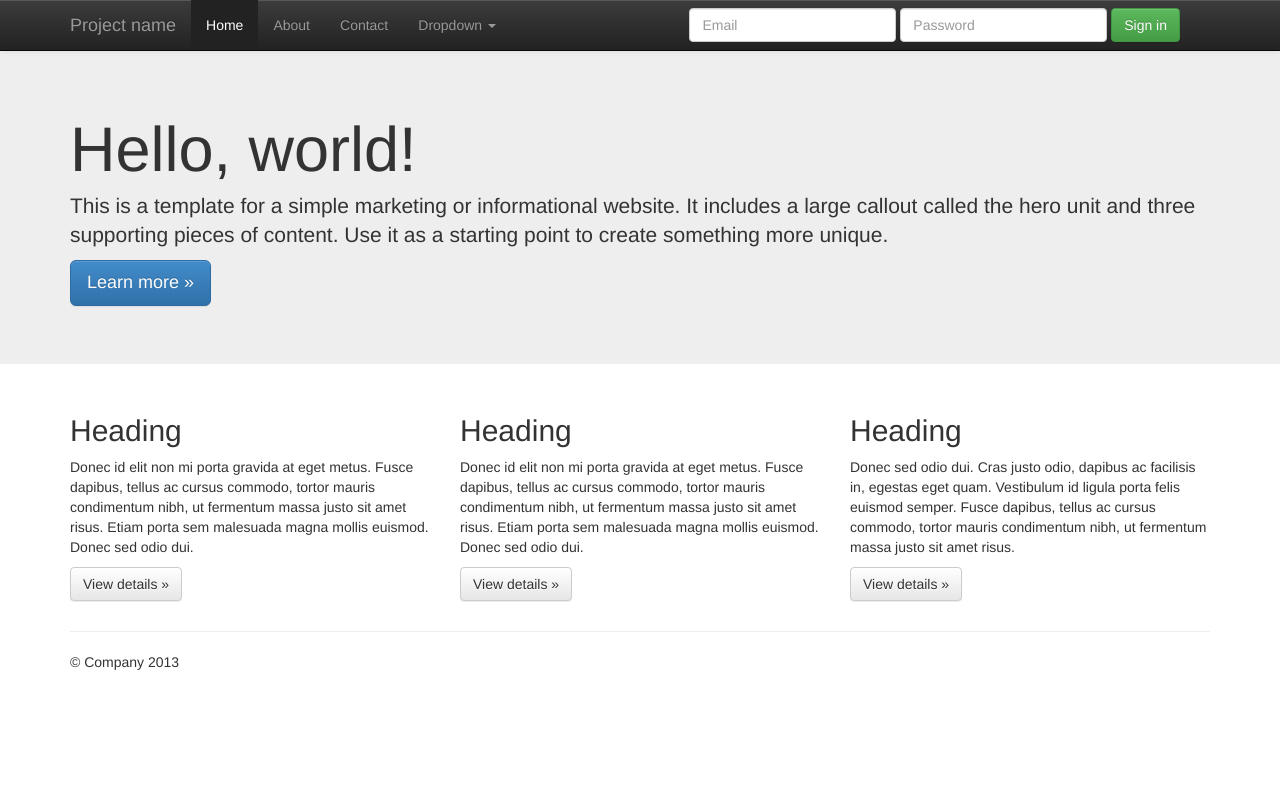
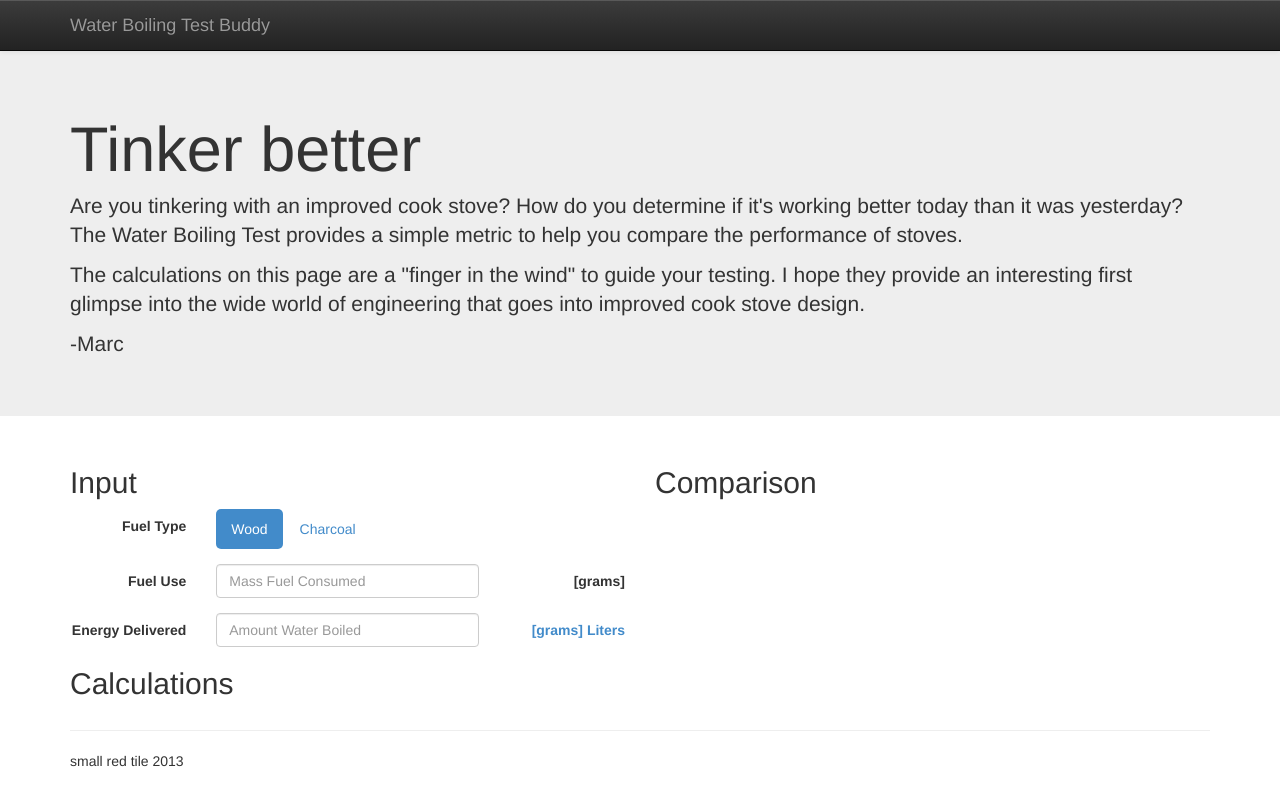
Before and after one commit to marcpare/stove-tinkerer-tools, a plain HTML site: page wbt-buddy/index.html in a window 1280 px wide. Drawn offline with nearby package versions, Linux system fonts and the light colour scheme.

Commit message:
laying out input form

```diff
--- a/wbt-buddy/index.html
+++ b/wbt-buddy/index.html
@@ -28,72 +28,76 @@
             <span class="icon-bar"></span>
             <span class="icon-bar"></span>
           </button>
-          <a class="navbar-brand" href="#">Project name</a>
+          <a class="navbar-brand" href="#">Water Boiling Test Buddy</a>
         </div>
-        <div class="navbar-collapse collapse">
-          <ul class="nav navbar-nav">
-            <li class="active"><a href="#">Home</a></li>
-            <li><a href="#about">About</a></li>
-            <li><a href="#contact">Contact</a></li>
-            <li class="dropdown">
-              <a href="#" class="dropdown-toggle" data-toggle="dropdown">Dropdown <b class="caret"></b></a>
-              <ul class="dropdown-menu">
-                <li><a href="#">Action</a></li>
-                <li><a href="#">Another action</a></li>
-                <li><a href="#">Something else here</a></li>
-                <li class="divider"></li>
-                <li class="dropdown-header">Nav header</li>
-                <li><a href="#">Separated link</a></li>
-                <li><a href="#">One more separated link</a></li>
-              </ul>
-            </li>
-          </ul>
-          <form class="navbar-form navbar-right">
-            <div class="form-group">
-              <input type="text" placeholder="Email" class="form-control">
-            </div>
-            <div class="form-group">
-              <input type="password" placeholder="Password" class="form-control">
-            </div>
-            <button type="submit" class="btn btn-success">Sign in</button>
-          </form>
-        </div><!--/.navbar-collapse -->
       </div>
     </div>
 
     <!-- Main jumbotron for a primary marketing message or call to action -->
     <div class="jumbotron">
       <div class="container">
-        <h1>Hello, world!</h1>
-        <p>This is a template for a simple marketing or informational website. It includes a large callout called the hero unit and three supporting pieces of content. Use it as a starting point to create something more unique.</p>
-        <p><a class="btn btn-primary btn-lg">Learn more &raquo;</a></p>
+        <h1>Tinker better</h1>
+        <p>Are you tinkering with an improved cook stove? How do you determine if it's working better today than it was yesterday? The Water Boiling Test provides a simple metric to help you compare the performance of stoves.</p>
+        <p>The calculations on this page are a "finger in the wind" to guide your testing. I hope they provide an interesting first glimpse into the wide world of engineering that goes into improved cook stove design.</p>
+
+        <p>-Marc</p>
       </div>
     </div>
 
     <div class="container">
       <!-- Example row of columns -->
       <div class="row">
-        <div class="col-lg-4">
-          <h2>Heading</h2>
-          <p>Donec id elit non mi porta gravida at eget metus. Fusce dapibus, tellus ac cursus commodo, tortor mauris condimentum nibh, ut fermentum massa justo sit amet risus. Etiam porta sem malesuada magna mollis euismod. Donec sed odio dui. </p>
-          <p><a class="btn btn-default" href="#">View details &raquo;</a></p>
+        <div class="col-lg-6">
+          <div class="model-inputs">
+            <h2>Input</h2>
+
+            <form class="form-horizontal" role="form">
+
+              <div class="form-group">
+                <label for="inputAmountWater" class="col-sm-3 control-label">Fuel Type</label>
+                  <div class="col-sm-6">
+                    <ul class="nav nav-pills">
+                      <li class="active"><a href="">Wood</a></li>
+                      <li><a href="">Charcoal</a></li>
+                    </ul>
+                  </div>
+
+              </div>
+
+
+              <div class="form-group">
+                <label for="inputAmountWater" class="col-sm-3 control-label">Fuel Use</label>
+                  <div class="col-sm-6">
+                    <input type="email" class="form-control" id="inputEmail3" placeholder="Mass Fuel Consumed">
+                  </div>
+                  <label for="inputAmountWater" class="col-sm-3 control-label">[grams]</label>
+              </div>
+
+            <div class="form-group">
+              <label for="inputAmountWater" class="col-sm-3 control-label">Energy Delivered</label>
+                <div class="col-sm-6">
+                  <input type="email" class="form-control" id="inputEmail3" placeholder="Amount Water Boiled">
+                </div>
+                <label for="inputAmountWater" class="col-sm-3 control-label"><a>[grams]</a> <a>Liters</a></label>
+            </div>
+          </form>
+
+          </div>
+
+          <div class="model-calculation">
+            <h2>Calculations</h2>
+          </div>
+
         </div>
-        <div class="col-lg-4">
-          <h2>Heading</h2>
-          <p>Donec id elit non mi porta gravida at eget metus. Fusce dapibus, tellus ac cursus commodo, tortor mauris condimentum nibh, ut fermentum massa justo sit amet risus. Etiam porta sem malesuada magna mollis euismod. Donec sed odio dui. </p>
-          <p><a class="btn btn-default" href="#">View details &raquo;</a></p>
+        <div class="col-lg-6">
+          <h2>Comparison</h2>
        </div>
-        <div class="col-lg-4">
-          <h2>Heading</h2>
-          <p>Donec sed odio dui. Cras justo odio, dapibus ac facilisis in, egestas eget quam. Vestibulum id ligula porta felis euismod semper. Fusce dapibus, tellus ac cursus commodo, tortor mauris condimentum nibh, ut fermentum massa justo sit amet risus.</p>
-          <p><a class="btn btn-default" href="#">View details &raquo;</a></p>
-        </div>
       </div>
 
       <hr>
 
       <footer>
-        <p>&copy; Company 2013</p>
+        <p>small red tile 2013</p>
       </footer>
     </div> <!-- /container -->        <script src="//ajax.googleapis.com/ajax/libs/jquery/1.10.1/jquery.js"></script>
         <script>window.jQuery || document.write('<script src="js/vendor/jquery-1.10.1.js"><\/script>')</script>
```
Also changed, not shown: 1 other file.
